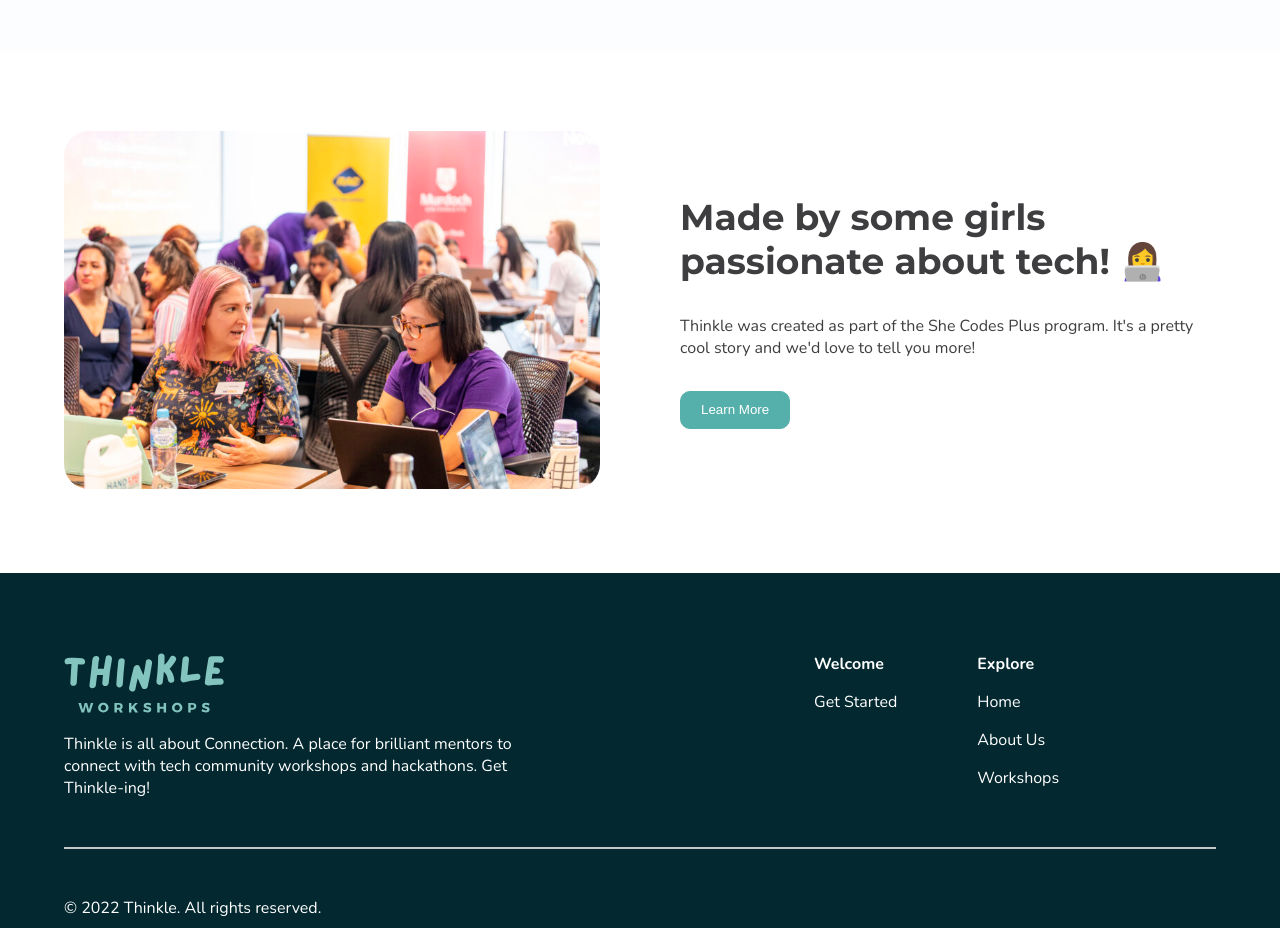
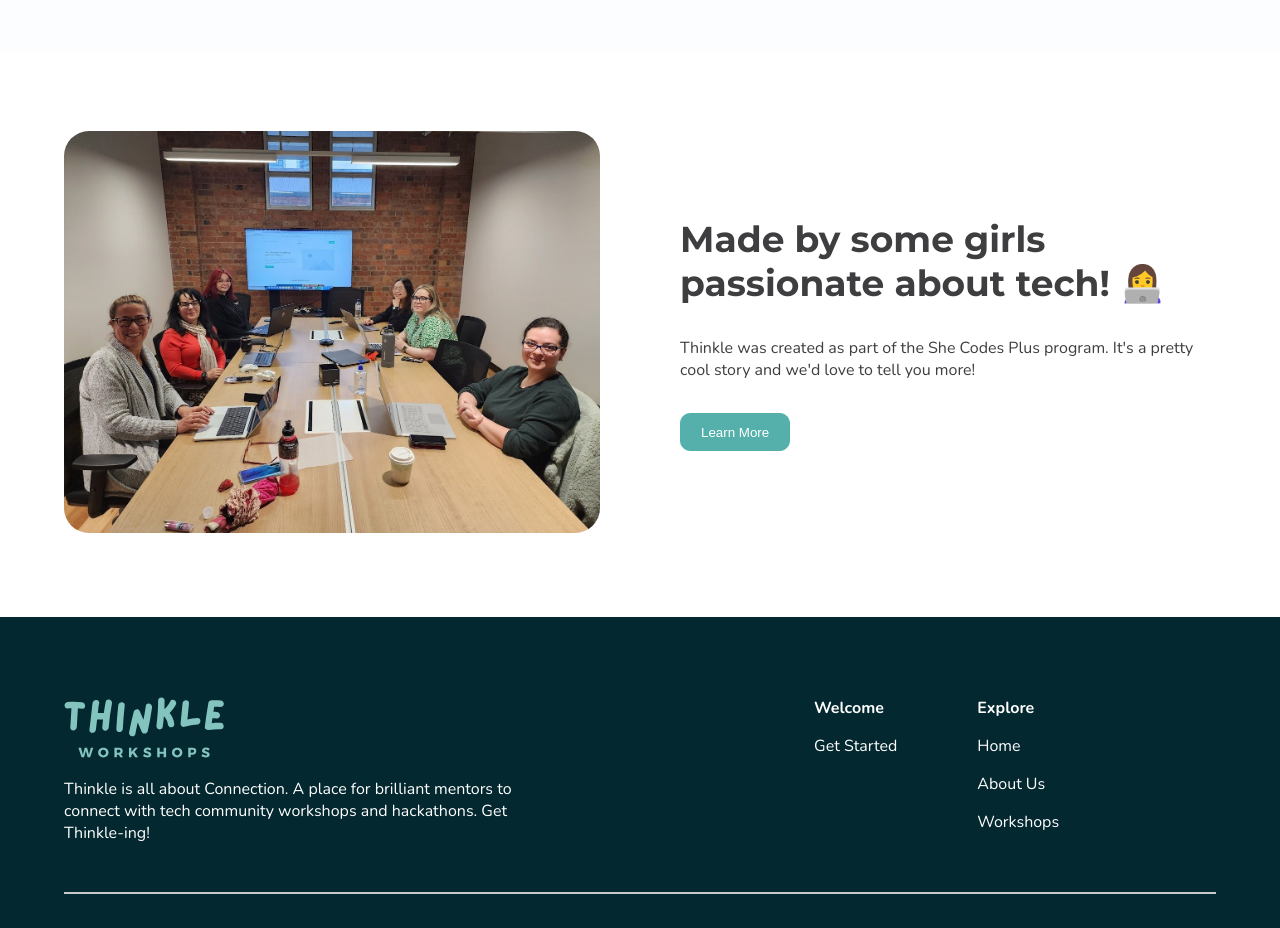
Before and after one commit to SheCodesAus/she-codes-group-project-frontend-fullstack-pancake, a React (Create React App) app: page / in a window 1280 px wide. Shown: the part 780-1708 px from the top of the page. Built offline with nearby package versions, Linux system fonts and the light colour scheme; no server answers.

Commit message:
Replace team images in `HomePage` and `AboutUsPage`

```diff
--- a/src/pages/AboutUsPage.jsx
+++ b/src/pages/AboutUsPage.jsx
@@ -2,7 +2,7 @@
 import Container from "../components/common/Container";
 import TwoColumn from "../components/common/TwoColumn";
 import TwoColumnNoButton from "../components/modules/AboutUs/TwoColumnNoButton";
-import Placeholder from "../assets/images/talks.jpg";
+import TeamPancake from "../assets/images/team_pancake.jpeg";
 import Grid from "../components/common/Grid";
 import MeetTheTeamCard from "../components/modules/AboutUs/MeetTheTeam";
 import Ashleigh from "../assets/images/Ashleigh_Headshot_Round.png";
@@ -32,7 +32,7 @@
           direction="reverse"
           heading="So... You want to know more about us!"
           paragraph={paragraph1}
-          image={Placeholder}
+          image={TeamPancake}
         />
       </Container>
 
--- a/src/pages/HomePage.jsx
+++ b/src/pages/HomePage.jsx
@@ -4,8 +4,7 @@
 import Carousel from "../components/modules/Home/Carousel";
 import Loading from "../components/common/Loading";
 import Placeholder from "../assets/images/talk.jpg";
-// import Girls from "../assets/images/passion.webp";
-import Girls from "../assets/images/workshop.jpg";
+import TeamPancake from "../assets/images/team_pancake.jpeg";
 import { getAllWorkshops } from "../services/workshops/getAllWorkshops";
 
 export default function HomePage() {
@@ -57,7 +56,7 @@
           heading="Made by some girls passionate about tech! 👩‍💻"
           paragraph="Thinkle was created as part of the She Codes Plus program. It's a pretty cool story and we'd love to tell you more!"
           buttonText="Learn More"
-          image={Girls}
+          image={TeamPancake}
           link="/about-us"
         />
       </Container>
```
